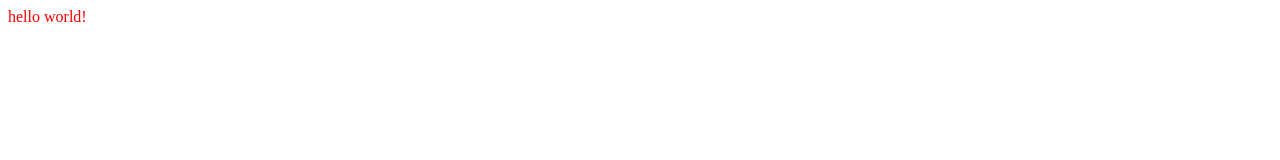
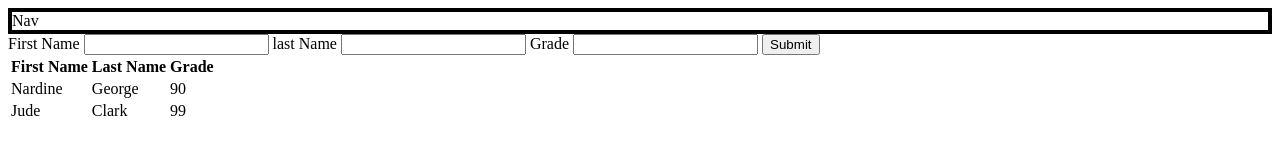
Before and after one commit to Nardine-Gergis/gradebook, a plain HTML site: page index.html in a window 1280 px wide. Drawn offline with Linux system fonts and the light colour scheme.

Commit message:
complete functionalty to the table

```diff
--- a/index.html
+++ b/index.html
@@ -1,5 +1,6 @@
 <!DOCTYPE html>
 <html lang="en">
+
 <head>
     <meta charset="UTF-8">
     <meta http-equiv="X-UA-Compatible" content="IE=edge">
@@ -8,8 +9,50 @@
     <title>Document</title>
     <link rel="stylesheet" href="./style.css">
 </head>
+
 <body>
-    hello world!
+    <nav>
+        Nav
+    </nav>
+    <div>
+        <form id="inputForm">
+            <label>First Name </label>
+            <input type="text" id="fname" />
+            <label>last Name </label>
+            <input type="text" id="lname" />
+            <label>Grade </label>
+            <input type="number" id="score" />
+            <button type="submit">Submit</button>
+
+        </form>
+        <table>
+            <thead>
+                <tr>
+                    <th>First Name</th>
+                    <th>Last Name</th>
+                    <th>Grade</th>
+                </tr>
+            </thead>
+            <tbody id="table-body">
+               <!-- <tr>
+                 <td>
+
+                    Nardine
+                 </td>
+                 <td>
+
+                    George
+                 </td>
+                 <td>
+
+                   90
+                 </td>
+               </tr> -->
+
+
+            </tbody>
+        </table>
+    </div>
     <script src="./script.js"></script>
 </body>
 
--- a/script.js
+++ b/script.js
@@ -1 +1,47 @@
-console.log('hello world')
+const grades = [
+    {
+        firstName: "Nardine",
+        lastName: "George",
+        grade: 90
+    },
+    {
+        firstName: "Jude",
+        lastName: "Clark",
+        grade: 99
+    }
+]
+const form = document.getElementById("inputForm")
+const tableBody = document.getElementById("table-body")
+
+form.addEventListener("submit", (e) => {
+    e.preventDefault()
+    submitForm()
+})
+
+function submitForm() {
+    const newGrade = {
+        firstName: document.getElementById('fname').value,
+        lastName: document.getElementById('lname').value,
+        grade: document.getElementById('score').value
+    }
+    console.log(newGrade)
+    grades.push(newGrade)
+    renderTable();
+}
+
+function renderTable() {
+    tableBody.innerHTML="";
+    for (let i = 0; i < grades.length; i++) {
+        //create a tr
+        let tr = document.createElement('tr')
+        //set innerHTML of tr to be 3 tds
+        tr.innerHTML = `
+        <td>${grades[i].firstName}</td>
+         <td>${grades[i].lastName}</td>
+         <td>${grades[i].grade}</td>`
+        //append tr to tableBody
+        tableBody.append(tr)
+    }
+
+}
+renderTable();
--- a/style.css
+++ b/style.css
@@ -1,3 +1,3 @@
-body {
-    color: red;
+nav {
+    border: 4px solid black
 }
```
